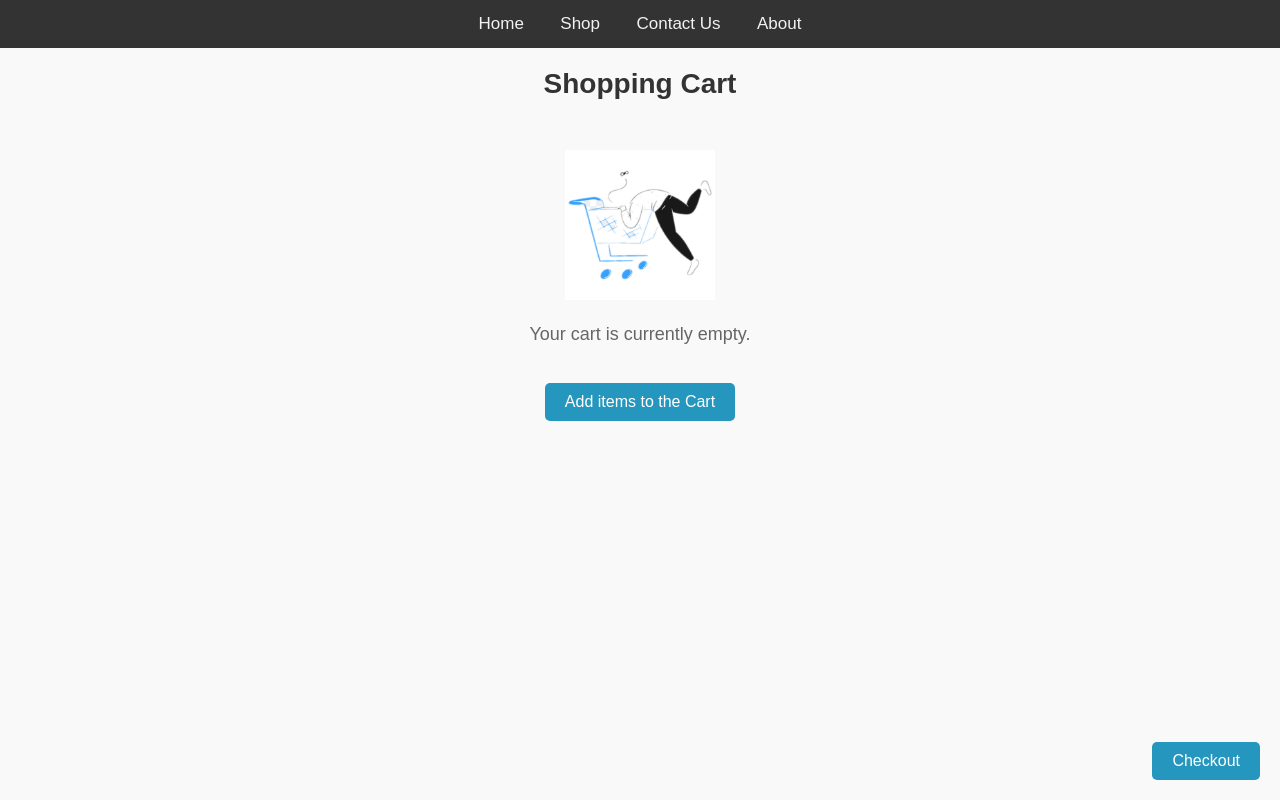
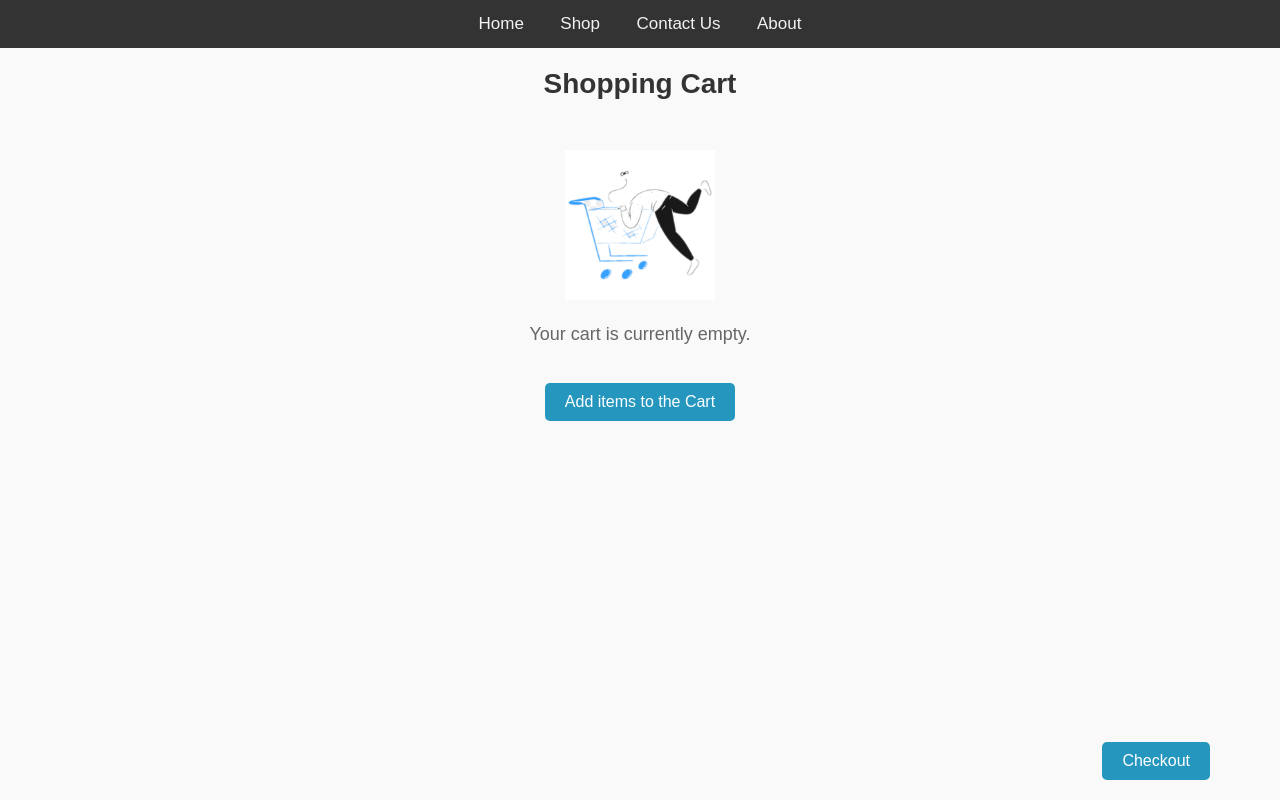
Before and after one commit to Ishan-28/Aditya-Print-Lab, a plain HTML site: page cart.html in a window 1280 px wide. Drawn offline with Linux system fonts and the light colour scheme.

Commit message:
Changed Checkout position

```diff
--- a/cart.html
+++ b/cart.html
@@ -22,6 +22,7 @@
             font-size: 16px;
             text-align: center;
             text-decoration: none;
+            margin-right: 50px;
         }
 
         .checkout-button:hover {
```
